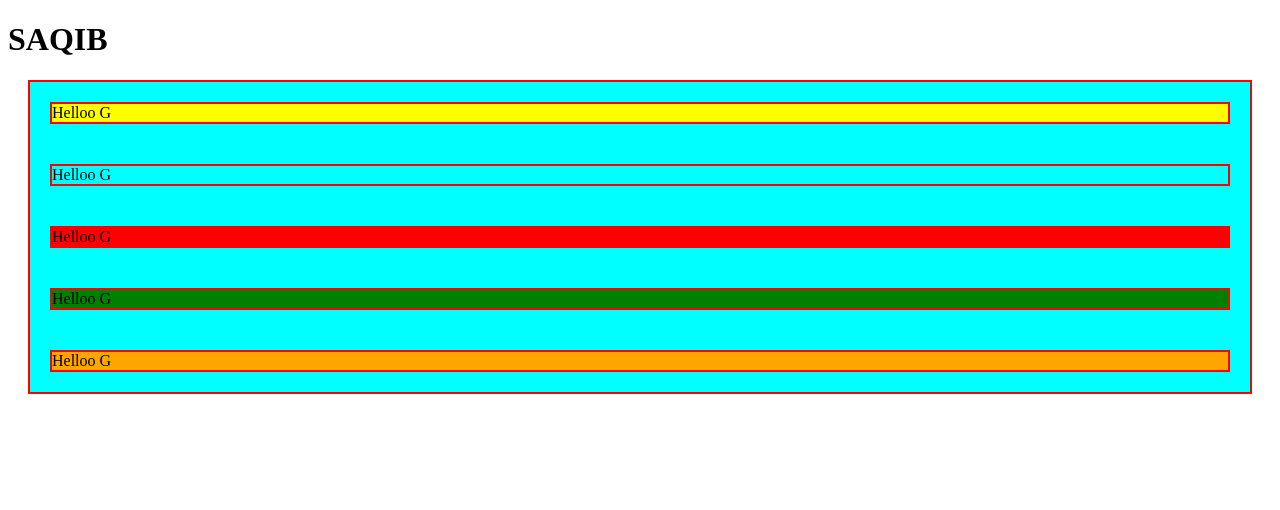
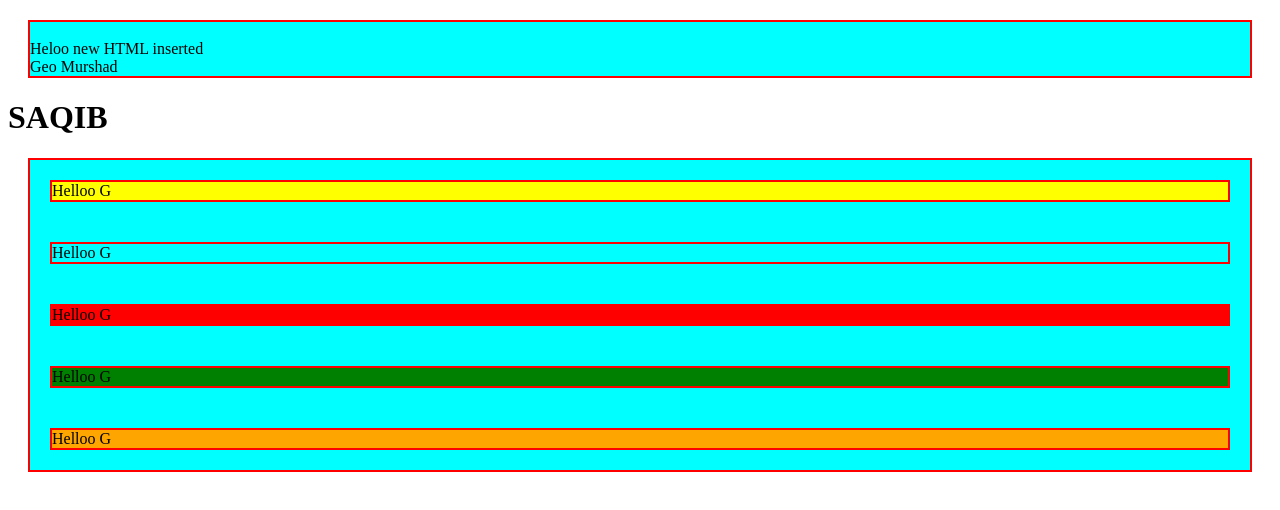
Before and after one commit to saqib-jamil/Sigma-Web-Dev, a plain HTML site: page JS/DOM.html in a window 1280 px wide. Drawn offline with Linux system fonts and the light colour scheme.

Commit message:
DOM Done

```diff
--- a/JS/DOM.html
+++ b/JS/DOM.html
@@ -21,7 +21,7 @@
 
     <h1>SAQIB</h1>
 
-    <div class="con">
+    <div class="con alpha beta gama">
         <div class="box">Helloo G</div>
         <div class="box">Helloo G</div>
         <div id="myId">Helloo G</div>
--- a/JS/DOM.js
+++ b/JS/DOM.js
@@ -27,3 +27,17 @@ console.log(f)
 let g = document.querySelectorAll(".box").forEach(e=>{
     console.log(e)
 })
+
+//  Insert Method
+let newEle = document.createElement("div")
+newEle.setAttribute("class","myAttr")
+newEle.innerHTML = "Geo Murshad"
+document.body.firstElementChild.before(newEle)
+
+let ele = document.querySelector(".myAttr")
+ele.insertAdjacentHTML("afterbegin","<br> Heloo new HTML inserted</br>")
+
+let aa = document.querySelector(".con")
+console.log(aa.classList)
+aa.classList.add("SAQIB")
+console.log(aa.classList)
--- a/JS/Fact.js
+++ b/JS/Fact.js
@@ -23,7 +23,7 @@ for (let i=j; i>1; i--) {
 
 console.log(`The Factorial of ${j} is ${result1}`)
 
-// ARRAY LOOP MAKING METHOD
+// ARRAY FROM TO MAKE AN ARRAY
 let myFact =(numb)=>{
     let a =Array.from(Array(numb+1).keys())
     console.log(a.slice(1))
```
